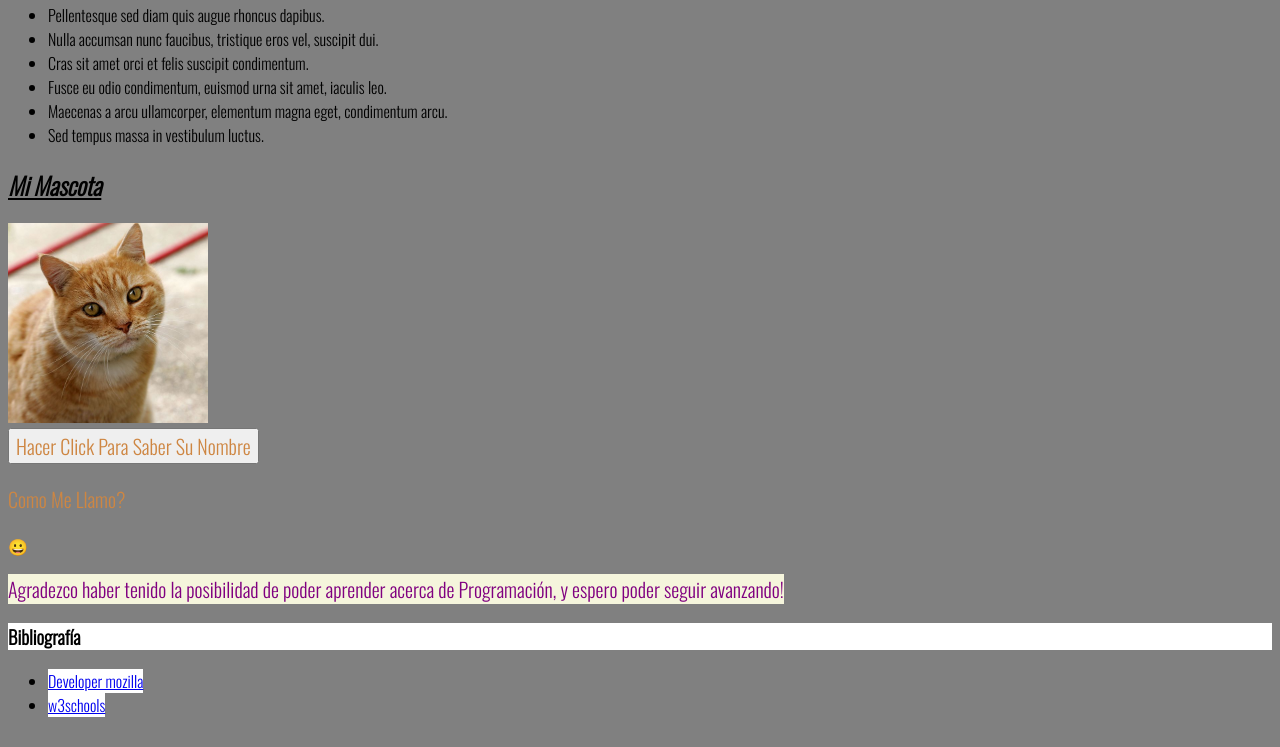
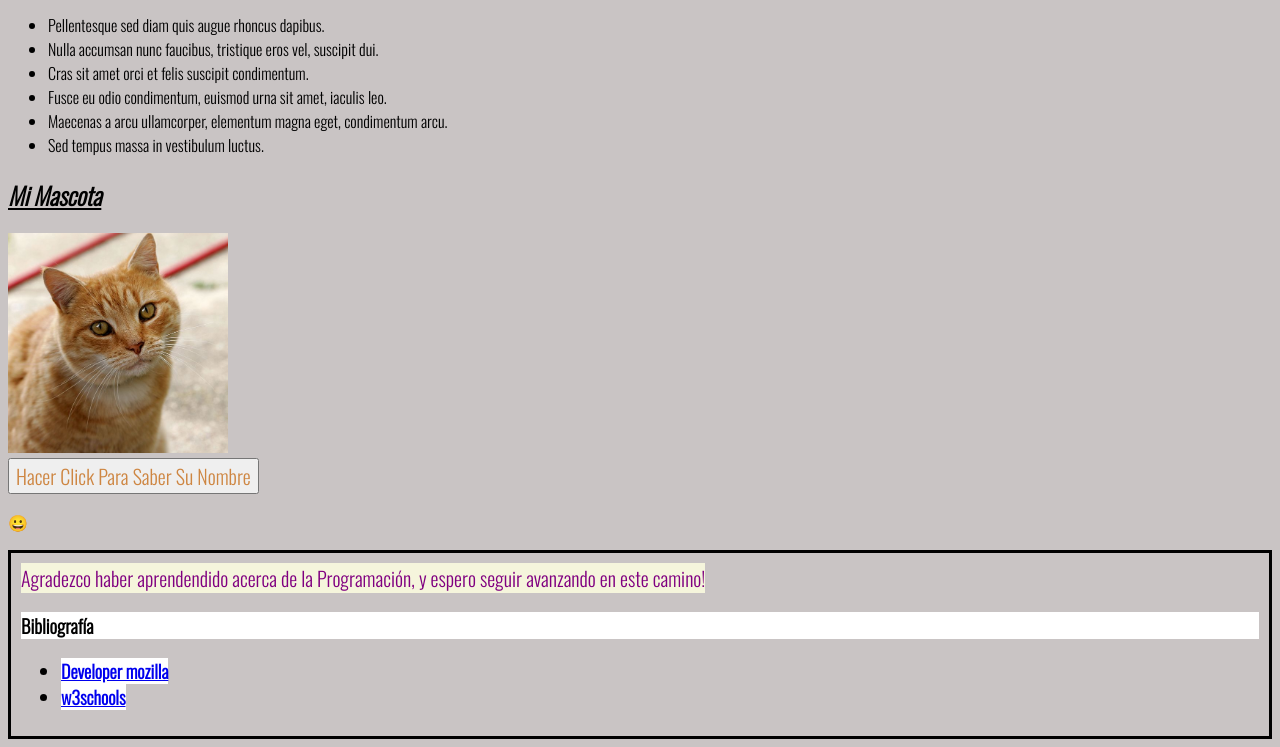
Before and after one commit to SilvanoLa/Silva, a plain HTML site: page index.html in a window 1280 px wide. Shown: the part 1152-1899 px from the top of the page. Drawn offline with nearby package versions, Linux system fonts and the light colour scheme; a web font is replaced by a local one.

Commit message:
Realice algunas modificaciones

```diff
--- a/css/estilos.css
+++ b/css/estilos.css
@@ -7,7 +7,7 @@ content
 
 
 body{
-    background-color: grey;
+    background-color: rgb(201, 196, 196);
     text-align: left;
 }
 
@@ -31,6 +31,11 @@ div{
     color: rgb(206, 134, 66);
     font-size: 20px;
     text-transform: capitalize;
+}
+
+.enlaces{
+    font-size: large;
+    font-weight: bold;
 }
 
 #camara{
@@ -72,3 +77,8 @@ span{
 a , h3{
     background-color: white;
 }
+
+footer{
+    border: solid;
+    padding: 10px;
+}
--- a/index.html
+++ b/index.html
@@ -30,8 +30,9 @@
         </ul>
     </main>
     <i id="camara"  class="fa-solid fa-camera fa-5x"></i>
+    <div><img style="display: none;" id="fotoperfil" src="https://randomuser.me/api/portraits/women/35.jpg" alt="Foto de perfil" height="200px" width="200px"/></div>
     <div><button type="button" id="mostrar_foto">Hacer click para ver foto de perfil</button></div>
-    <div><img style="display: none;" id="fotoperfil" src="https://randomuser.me/api/portraits/women/35.jpg" alt="Foto de perfil" height="200px" width="200px"/></div>
+
 
     <section>
         <div>
@@ -78,21 +79,21 @@
 
         <h2>Mi Mascota</h2>
 
-        <img src="Imagenes/Cat03.jpg" alt="Foto de mi Gato" height="200px" width="200px" />
+        <img src="Imagenes/Cat03.jpg" alt="Foto de mi Gato" height="220px" width="220px" />
         <br>
         <button class="miclase" type="button" id="nombre_gato">Hacer Click para saber su nombre</button>
-        <p class="miclase" id="Titu"> Como me llamo?</p>
+        <p style="display: none;" class="miclase" id="Titu"> Como me llamo?</p>
         <p>&#128512;</p>
 
 
     <footer>
-        <span>Agradezco haber tenido la posibilidad de poder aprender acerca de Programación, y espero poder seguir avanzando!
+        <span>Agradezco haber aprendendido acerca de la Programación, y espero seguir avanzando en este camino!
         </span>
 
         <h3>Bibliografía</h3>
         <ul>
-            <li><a href="https://developer.mozilla.org/" target="_blank">Developer mozilla</a></li>
-            <li><a href="https://www.w3schools.com/" target="_blank">w3schools</a> </li>
+            <li class="enlaces"><a href="https://developer.mozilla.org/" target="_blank">Developer mozilla</a></li>
+            <li class="enlaces"><a href="https://www.w3schools.com/" target="_blank">w3schools</a> </li>
         </ul>
     </footer>
 
--- a/js/funciones.js
+++ b/js/funciones.js
@@ -7,8 +7,12 @@
 
 document.getElementById("mostrar_foto").onclick = function(){
     document.getElementById("fotoperfil").style.display = "block";
+    document.getElementById("camara").style.display = "none";
+    document.getElementById("mostrar_foto").style.display = "none";
 }
 
 document.getElementById("nombre_gato").onclick = function(){
     document.getElementById("Titu").innerHTML = "Mi nombre es Titu";
+    document.getElementById("Titu").style.display = "block";
+    document.getElementById("nombre_gato").style.display = "none";
  }
```
